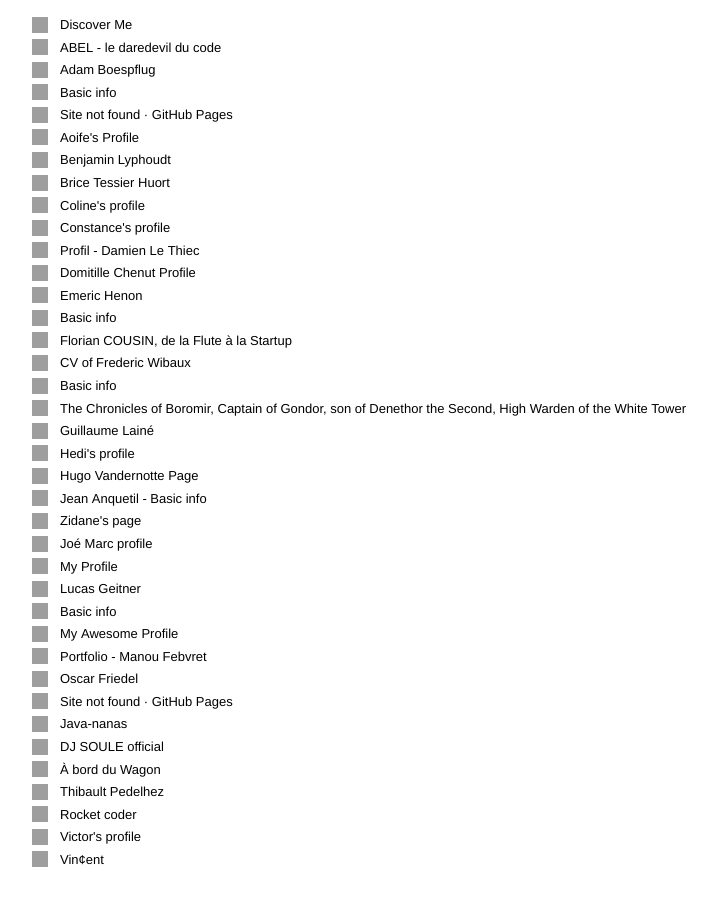
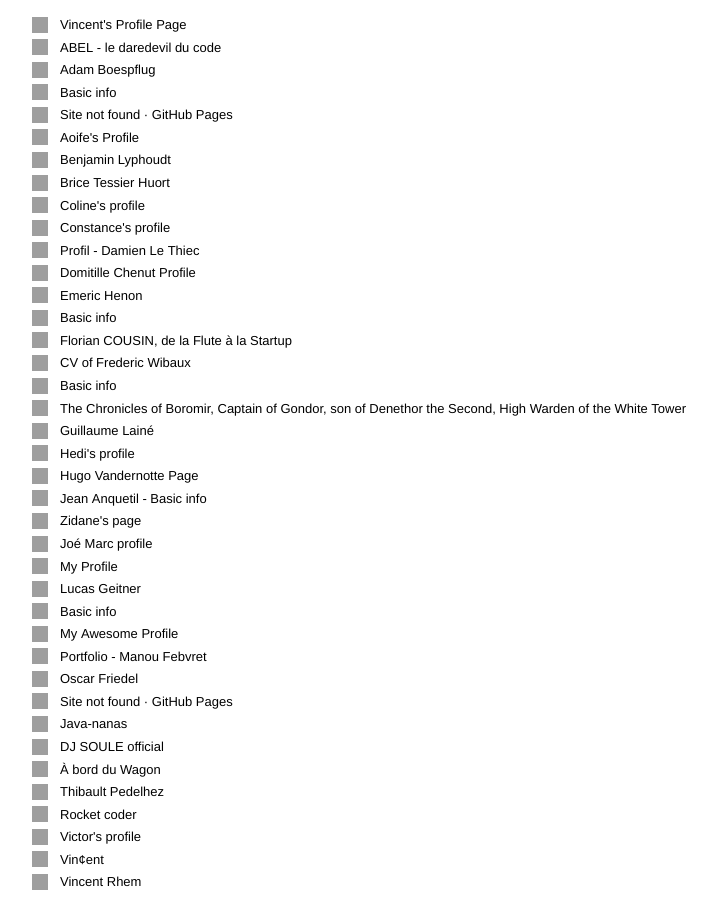
Before and after one commit to RomainMorlevat/profile_day, a plain HTML site: page index.html in a window 1280 px wide. Shown: the whole page, without its empty margins (16-731 px from the left). Before the commit the page ends 883 px from the top, so only its background shows below. Drawn offline with Linux system fonts and the light colour scheme; grey boxes are pictures that could not be loaded.

Commit message:
V Rhem ajouté

```diff
--- a/index.html
+++ b/index.html
@@ -15,7 +15,7 @@
    </head>
    <body>
       <ul>
-         <li><img class="sb-favicon" src="http://sessionbuddy.com/images/retina/default.png"><a href="https://vbernard9.github.io/profile/" target="_blank">Discover&nbsp;Me</a></li>
+         <li><img class="sb-favicon" src="http://sessionbuddy.com/images/retina/default.png"><a href="https://vbernard9.github.io/profile/" target="_blank">Vincent's Profile Page</a></li>
          <li><img class="sb-favicon" src="http://sessionbuddy.com/images/retina/default.png"><a href="https://abelbrown.github.io/profile/" target="_blank">ABEL&nbsp;-&nbsp;le&nbsp;daredevil&nbsp;du&nbsp;code</a></li>
          <li><img class="sb-favicon" src="http://sessionbuddy.com/images/retina/default.png"><a href="https://adam-2-rosange.github.io/profile/" target="_blank">Adam&nbsp;Boespflug</a></li>
          <li><img class="sb-favicon" src="http://sessionbuddy.com/images/retina/default.png"><a href="https://apelegri.github.io/profile/" target="_blank">Basic&nbsp;info</a></li>
@@ -53,6 +53,7 @@
          <li><img class="sb-favicon" src="http://sessionbuddy.com/images/retina/default.png"><a href="https://vkorelsky.github.io/profile/" target="_blank">Rocket&nbsp;coder</a></li>
          <li><img class="sb-favicon" src="http://sessionbuddy.com/images/retina/default.png"><a href="https://victorleroy.github.io/profile/" target="_blank">Victor's&nbsp;profile</a></li>
          <li><img class="sb-favicon" src="http://sessionbuddy.com/images/retina/default.png"><a href="https://mcrosbeef.github.io/profile/" target="_blank">Vin¢ent</a></li>
+            <li><img class="sb-favicon" src="http://sessionbuddy.com/images/retina/default.png"><a href="https://vrehm.github.io/testing-front/profile/" target="_blank">Vincent Rhem</a></li>
       </ul>
    </body>
 </html>
```
